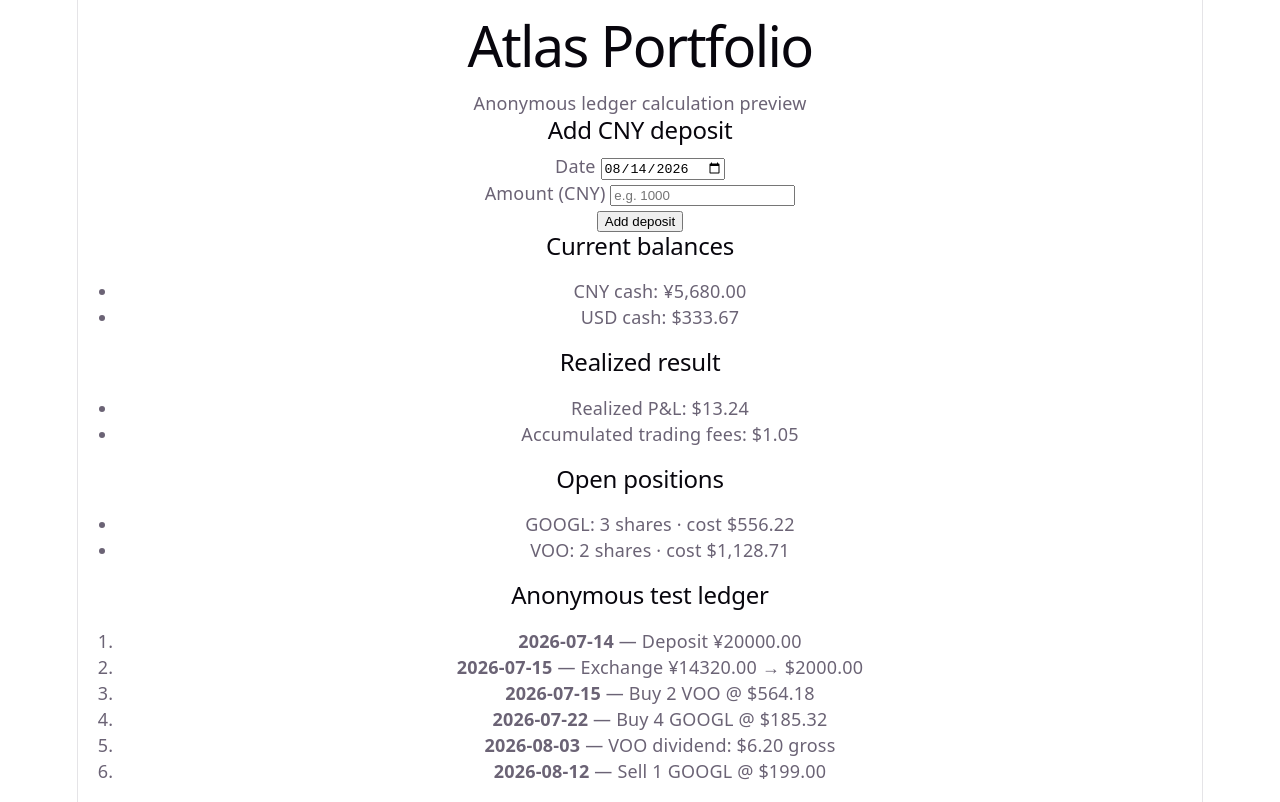
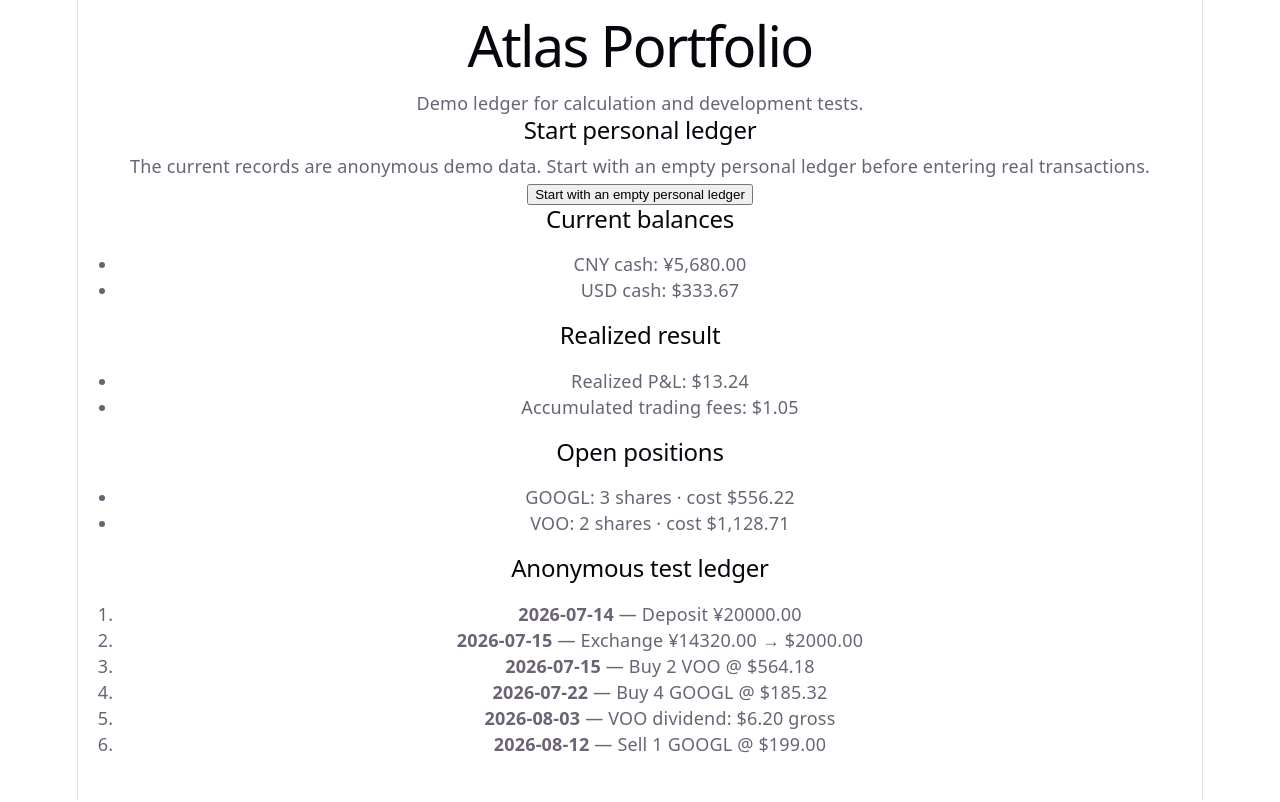
Before and after one commit to xue-bowen/atlas-portfolio, a React (Vite) app in the folder web/: page / in a window 1280 px wide. Built offline with nearby package versions, Linux system fonts and the light colour scheme.

Commit message:
feat: initialize empty personal ledger

```diff
--- a/web/src/App.tsx
+++ b/web/src/App.tsx
@@ -1,6 +1,11 @@
 import { useState, type FormEvent } from "react";
 import "./App.css";
-import { loadLedger, saveLedger } from "./data/ledgerStorage";
+import {
+  hasInitializedPersonalLedger,
+  initializeEmptyPersonalLedger,
+  loadLedger,
+  saveLedger,
+} from "./data/ledgerStorage";
 import { calculateBalances } from "./domain/calculateBalances";
 import type { LedgerEvent } from "./domain/ledger";
 
@@ -39,6 +44,9 @@ function describeEvent(event: LedgerEvent): string {
 
 export default function App() {
   const [ledger, setLedger] = useState(loadLedger);
+  const [isPersonalLedger, setIsPersonalLedger] = useState(
+    hasInitializedPersonalLedger,
+  );
   const [depositDate, setDepositDate] = useState(() =>
     new Date().toISOString().slice(0, 10),
   );
@@ -46,6 +54,20 @@ export default function App() {
   const [message, setMessage] = useState("");
 
   const balances = calculateBalances(ledger);
+
+  function startEmptyPersonalLedger() {
+    const confirmed = window.confirm(
+      "This will replace the local demo/test ledger with an empty personal ledger. Continue?",
+    );
+
+    if (!confirmed) {
+      return;
+    }
+
+    setLedger(initializeEmptyPersonalLedger());
+    setIsPersonalLedger(true);
+    setMessage("Empty personal ledger initialized locally in this browser.");
+  }
 
   function addCnyDeposit(event: FormEvent<HTMLFormElement>) {
     event.preventDefault();
@@ -76,8 +98,27 @@ export default function App() {
   return (
     <main>
       <h1>Atlas Portfolio</h1>
-      <p>Anonymous ledger calculation preview</p>
+      <p>
+        {isPersonalLedger
+          ? "Personal ledger saved only in this browser."
+          : "Demo ledger for calculation and development tests."}
+      </p>
 
+      {!isPersonalLedger && (
+        <section>
+          <h2>Start personal ledger</h2>
+          <p>
+            The current records are anonymous demo data. Start with an empty
+            personal ledger before entering real transactions.
+          </p>
+          <button type="button" onClick={startEmptyPersonalLedger}>
+            Start with an empty personal ledger
+          </button>
+        </section>
+      )}
+
+      {isPersonalLedger && (
+        <section>
           <h2>Add CNY deposit</h2>
           <form onSubmit={addCnyDeposit}>
             <p>
@@ -105,6 +146,9 @@ export default function App() {
             </p>
             <button type="submit">Add deposit</button>
           </form>
+        </section>
+      )}
+
       {message && <p>{message}</p>}
 
       <h2>Current balances</h2>
@@ -120,6 +164,9 @@ export default function App() {
       </ul>
 
       <h2>Open positions</h2>
+      {balances.positions.length === 0 ? (
+        <p>No open positions.</p>
+      ) : (
         <ul>
           {balances.positions.map((position) => (
             <li key={position.symbol}>
@@ -128,8 +175,12 @@ export default function App() {
             </li>
           ))}
         </ul>
+      )}
 
-      <h2>Anonymous test ledger</h2>
+      <h2>{isPersonalLedger ? "Personal ledger" : "Anonymous test ledger"}</h2>
+      {ledger.length === 0 ? (
+        <p>No transactions recorded yet.</p>
+      ) : (
         <ol>
           {ledger.map((event) => (
             <li key={event.id}>
@@ -137,6 +188,7 @@ export default function App() {
             </li>
           ))}
         </ol>
+      )}
     </main>
   );
 }
--- a/web/src/data/ledgerStorage.ts
+++ b/web/src/data/ledgerStorage.ts
@@ -2,6 +2,7 @@ import { sampleLedger } from "./sampleLedger";
 import type { LedgerEvent } from "../domain/ledger";
 
 const STORAGE_KEY = "atlas-portfolio-ledger";
+const PERSONAL_LEDGER_KEY = "atlas-portfolio-personal-ledger-initialized";
 
 export function loadLedger(): LedgerEvent[] {
   const storedLedger = window.localStorage.getItem(STORAGE_KEY);
@@ -27,6 +28,20 @@ export function saveLedger(events: LedgerEvent[]): void {
   window.localStorage.setItem(STORAGE_KEY, JSON.stringify(events));
 }
 
+export function hasInitializedPersonalLedger(): boolean {
+  return window.localStorage.getItem(PERSONAL_LEDGER_KEY) === "true";
+}
+
+export function initializeEmptyPersonalLedger(): LedgerEvent[] {
+  const emptyLedger: LedgerEvent[] = [];
+
+  saveLedger(emptyLedger);
+  window.localStorage.setItem(PERSONAL_LEDGER_KEY, "true");
+
+  return emptyLedger;
+}
+
 export function resetLedger(): void {
   window.localStorage.removeItem(STORAGE_KEY);
+  window.localStorage.removeItem(PERSONAL_LEDGER_KEY);
 }
```
Lines whose indentation alone changed are shown as unchanged.
